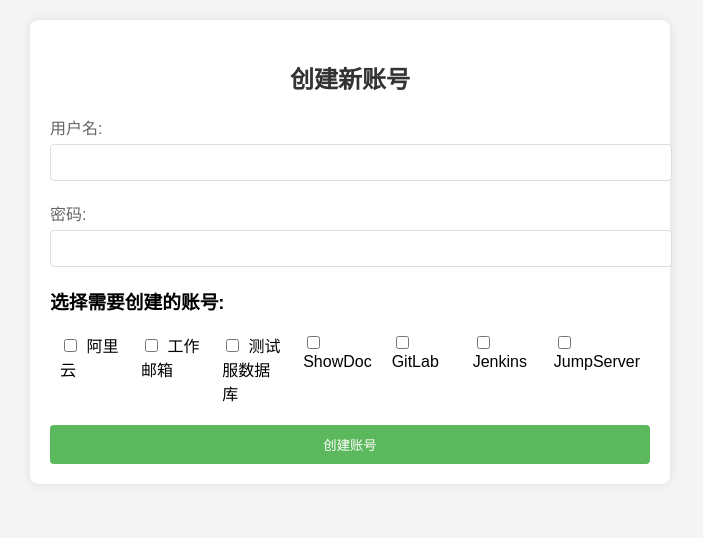
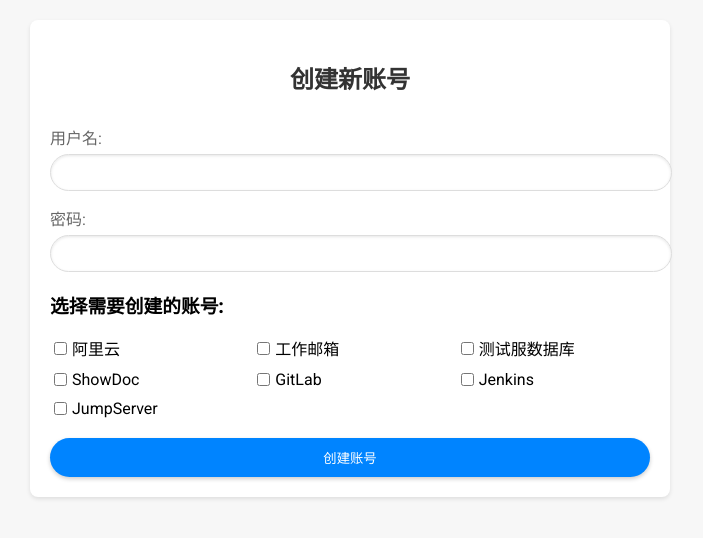
Before and after one commit to Kammingyeung/usercreate, a Flask app: template templates/all_account_create.html in a window 1280 px wide. Shown: the top 538 px of the page, without its empty margins (290-993 px from the left). Run offline with Flask 3, Linux system fonts and the light colour scheme; the template is opened without the code that fills it, so the values that code supplies are empty.

Commit message:
页面创建

```diff
--- a/templates/all_account_create.html
+++ b/templates/all_account_create.html
@@ -4,10 +4,11 @@
 <meta charset="UTF-8">
 <meta name="viewport" content="width=device-width, initial-scale=1.0">
 <title>账号创建工具</title>
+  <link href="https://fonts.googleapis.com/css?family=Roboto:400,500&display=swap" rel="stylesheet">
 <style>
-    body {
-    font-family: Arial, sans-serif;
-    background-color: #f4f4f4;
+  body {
+    font-family: 'Roboto', sans-serif; /* 使用Google字体 */
+    background-color: #f7f7f7;
     margin: 0;
     padding: 20px;
   }
@@ -17,38 +18,38 @@
     background: #fff;
     padding: 20px;
     border-radius: 8px;
-    box-shadow: 0 0 10px rgba(0, 0, 0, 0.1);
+    box-shadow: 0 2px 4px rgba(0, 0, 0, 0.1);
   }
   h2 {
     text-align: center;
     color: #333;
-  }
-  form {
-    margin-top: 20px;
+    margin-bottom: 30px;
   }
   .input-group {
-    margin-bottom: 20px;
+    margin-bottom: 15px;
   }
   .input-group label {
     display: block;
     color: #666;
+    margin-bottom: 5px;
   }
   .input-group input[type="text"],
   .input-group input[type="password"] {
     width: 100%;
     padding: 10px;
-    margin-top: 5px;
-    border-radius: 4px;
+    border-radius: 20px; /* 圆角输入框 */
     border: 1px solid #ddd;
+    box-shadow: inset 0 1px 3px rgba(0, 0, 0, 0.1); /* 内部阴影 */
   }
   .checkbox-group {
-    display: flex;
-    justify-content: space-between;
+    display: grid;
+    grid-template-columns: repeat(3, 1fr); /* 三列布局 */
+    gap: 10px;
     margin-bottom: 20px;
   }
   .checkbox-group label {
-    flex: 1;
-    margin: 0 10px;
+    display: flex;
+    align-items: center;
   }
   .checkbox-group input[type="checkbox"] {
     margin-right: 5px;
@@ -57,13 +58,16 @@
     width: 100%;
     padding: 10px;
     border: none;
-    background-color: #5cb85c;
+    background-color: #0084ff;
     color: white;
-    border-radius: 4px;
+    border-radius: 20px; /* 圆角按钮 */
+    box-shadow: 0 2px 4px rgba(0, 0, 0, 0.2); /* 按钮阴影 */
+    font-weight: 500;
     cursor: pointer;
+    transition: background-color 0.3s; /* 过渡效果 */
   }
   button:hover {
-    background-color: #4cae4c;
+    background-color: #006ae1;
   }
 </style>
 </head>
```
